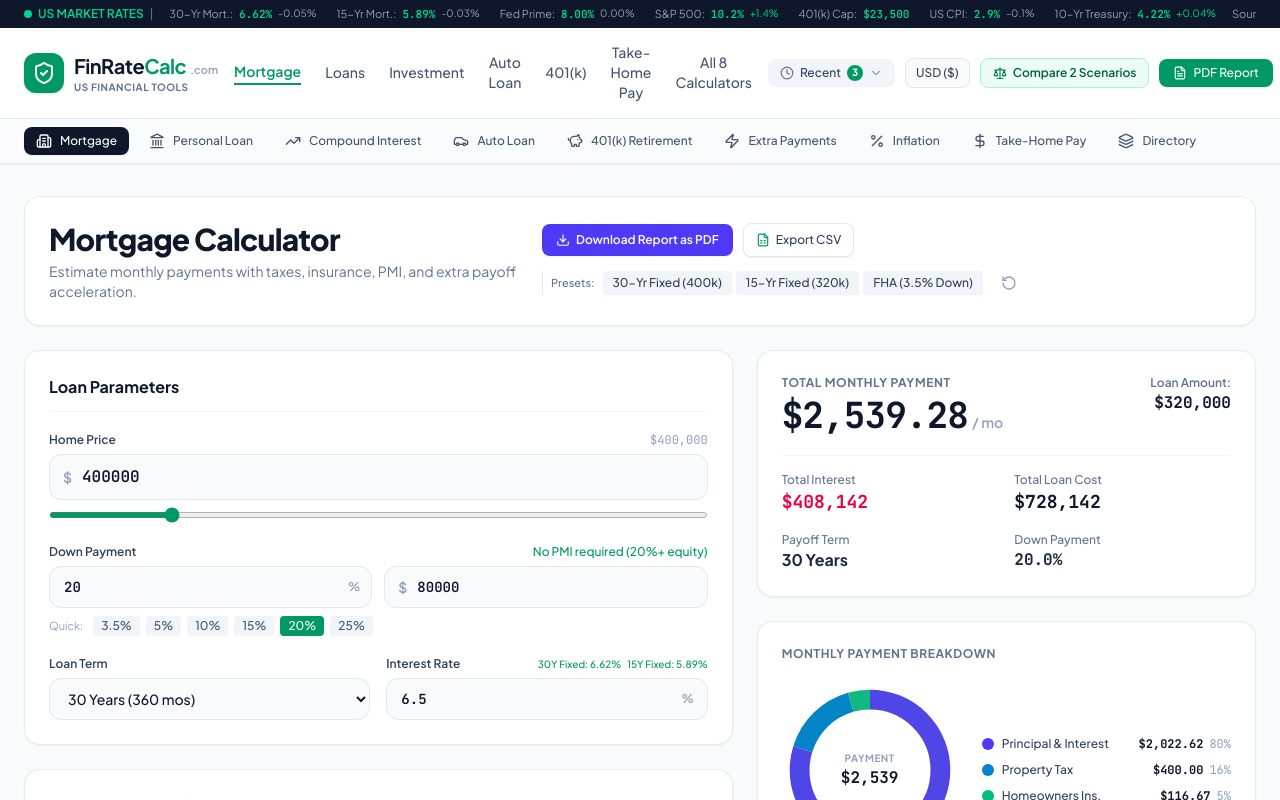
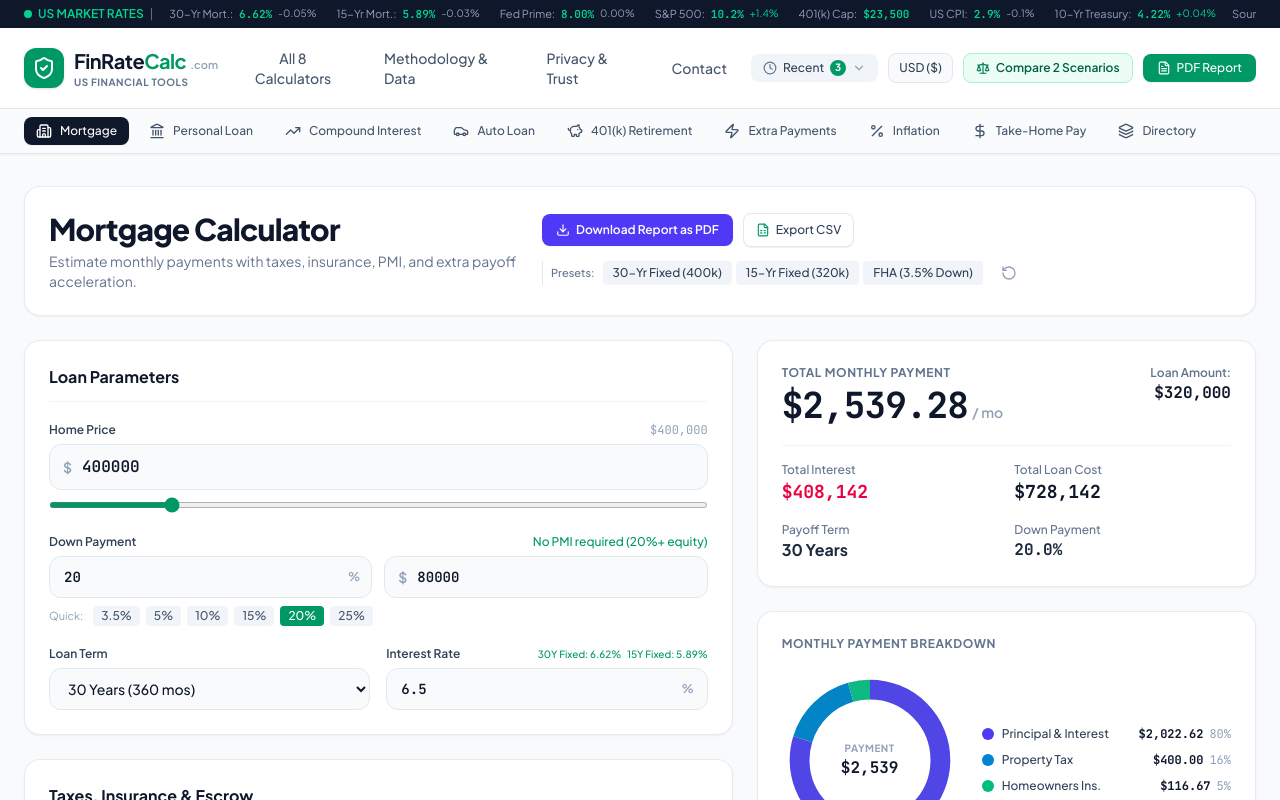
Before and after one commit to finratecalc/fincalc-financial-calculators-suite, a React (Vite) app: page / in a window 1280 px wide. Shown: the top 800 px of the page. Built offline with nearby package versions, Linux system fonts and the light colour scheme.

Commit message:
Update Header.tsx

```diff
--- a/src/components/Header.tsx
+++ b/src/components/Header.tsx
@@ -124,77 +124,44 @@ export const Header: React.FC<HeaderProps> = ({
         </div>
 
         {/* Primary Desktop Nav Category Links */}
-        <nav className="hidden lg:flex items-center gap-6 text-sm font-medium text-slate-600">
-          <button
-            onClick={() => onSelectCalc('mortgage')}
-            className={`transition-colors pb-0.5 ${
-              activeCalc === 'mortgage'
-                ? 'text-emerald-600 font-semibold border-b-2 border-emerald-600'
-                : 'hover:text-slate-900'
-            }`}
-          >
-            Mortgage
-          </button>
-          <button
-            onClick={() => onSelectCalc('personal-loan')}
-            className={`transition-colors pb-0.5 ${
-              activeCalc === 'personal-loan'
-                ? 'text-emerald-600 font-semibold border-b-2 border-emerald-600'
-                : 'hover:text-slate-900'
-            }`}
-          >
-            Loans
-          </button>
-          <button
-            onClick={() => onSelectCalc('compound')}
-            className={`transition-colors pb-0.5 ${
-              activeCalc === 'compound'
-                ? 'text-emerald-600 font-semibold border-b-2 border-emerald-600'
-                : 'hover:text-slate-900'
-            }`}
-          >
-            Investment
-          </button>
-          <button
-            onClick={() => onSelectCalc('auto-loan')}
-            className={`transition-colors pb-0.5 ${
-              activeCalc === 'auto-loan'
-                ? 'text-emerald-600 font-semibold border-b-2 border-emerald-600'
-                : 'hover:text-slate-900'
-            }`}
-          >
-            Auto Loan
-          </button>
-          <button
-            onClick={() => onSelectCalc('401k')}
-            className={`transition-colors pb-0.5 ${
-              activeCalc === '401k'
-                ? 'text-emerald-600 font-semibold border-b-2 border-emerald-600'
-                : 'hover:text-slate-900'
-            }`}
-          >
-            401(k)
-          </button>
-          <button
-            onClick={() => onSelectCalc('take-home')}
-            className={`transition-colors pb-0.5 ${
-              activeCalc === 'take-home'
-                ? 'text-emerald-600 font-semibold border-b-2 border-emerald-600'
-                : 'hover:text-slate-900'
-            }`}
-          >
-            Take-Home Pay
-          </button>
+        {/* PROFESSIONAL CLEAN NAVIGATION (NO DUPLICATION) */}
+          <nav className="hidden lg:flex items-center space-x-6 text-sm font-medium">
             <button
               onClick={() => onSelectCalc('directory')}
-            className={`transition-colors pb-0.5 ${
+              className={`transition-colors py-1.5 px-3 rounded-md ${
                 activeCalc === 'directory'
-                ? 'text-emerald-600 font-semibold border-b-2 border-emerald-600'
-                : 'hover:text-slate-900'
+                  ? 'bg-emerald-50 text-emerald-700 font-semibold border border-emerald-200'
+                  : 'text-slate-600 hover:text-slate-900 hover:bg-slate-50'
               }`}
             >
               All 8 Calculators
             </button>
+
+            <a
+              href="#benchmarks"
+              onClick={(e) => {
+                e.preventDefault();
+                document.getElementById('benchmarks')?.scrollIntoView({ behavior: 'smooth' });
+              }}
+              className="text-slate-600 hover:text-slate-900 transition-colors py-1.5 px-2"
+              title="IRS & Federal Reserve Benchmarks"
+            >
+              Methodology & Data
+            </a>
+
+            <a
+              href="/privacy-policy.html"
+              className="text-slate-600 hover:text-slate-900 transition-colors py-1.5 px-2"
+            >
+              Privacy & Trust
+            </a>
+
+            <a
+              href="mailto:support@finratecalc.com"
+              className="text-slate-600 hover:text-slate-900 transition-colors py-1.5 px-2"
+            >
+              Contact
+            </a>
           </nav>
 
         {/* Right Tools & Actions */}
```
Lines whose indentation alone changed are shown as unchanged.
